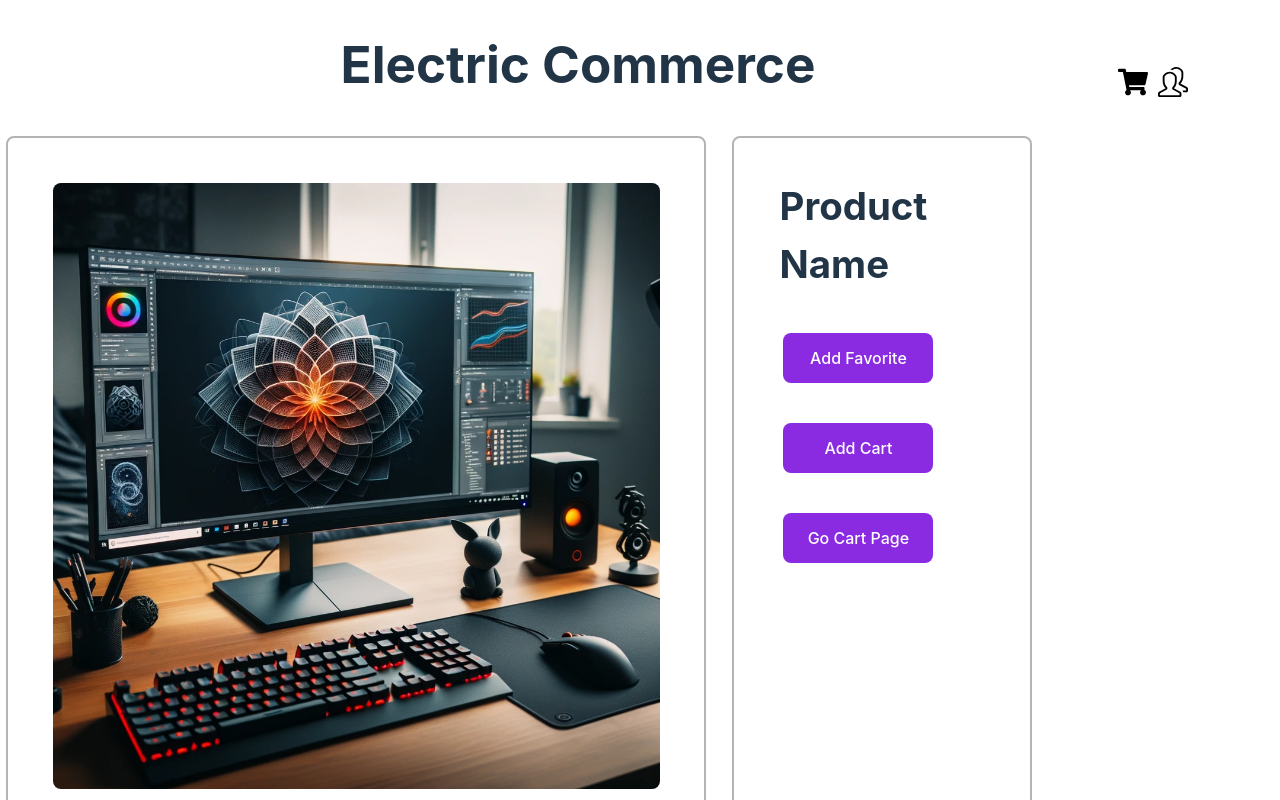
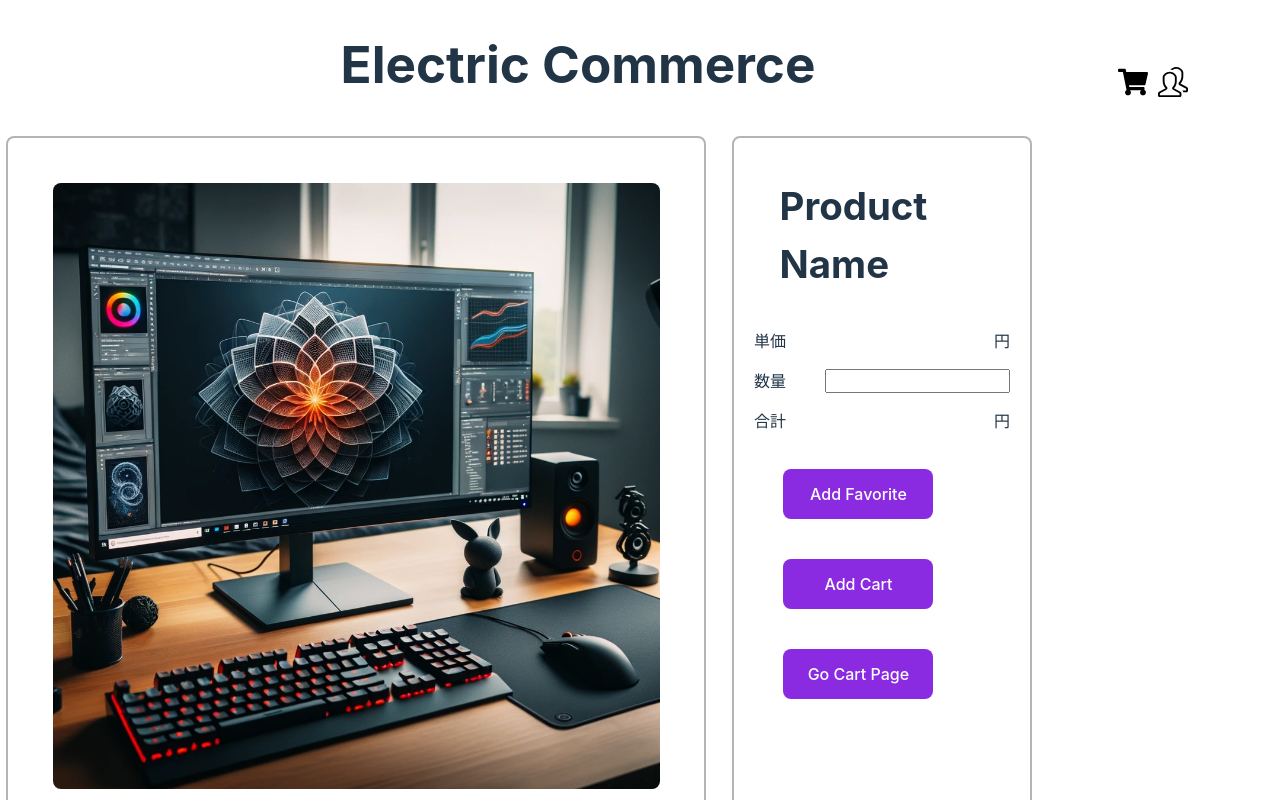
Before and after one commit to kip2/E-Commerce-Site-React, a React (Vite) app in the folder app/: page / in a window 1280 px wide. Shown: the top 800 px of the page. Built offline with nearby package versions, Linux system fonts and the light colour scheme.

Commit message:
計算枠のスケルトン作成

```diff
--- /dev/null
+++ b/app/src/components/molecules/Calculation.css
@@ -0,0 +1,4 @@
+.unit-price {
+    display: flex;
+    justify-content: space-between;
+}
--- a/app/src/components/molecules/Calculation.tsx
+++ b/app/src/components/molecules/Calculation.tsx
@@ -0,0 +1,22 @@
+import "./Calculation.css"
+
+const Calculation = () => {
+    return (
+        <>
+            <div className="unit-price">
+                <p>単価</p>
+                <p>円</p>
+            </div>
+            <div className="unit-price">
+                <label>数量</label>
+                <input/>
+            </div>
+            <div className="unit-price">
+                <p>合計</p>
+                <p>円</p>
+            </div>
+        </>
+    )
+}
+
+export default Calculation
--- a/app/src/components/organisms/InformationMenu.tsx
+++ b/app/src/components/organisms/InformationMenu.tsx
@@ -1,4 +1,5 @@
 import Button from "../atoms/Button"
+import Calculation from "../molecules/Calculation"
 import "./InformationMenu.css"
 
 type InformationMenuProps = {
@@ -16,6 +17,7 @@ const InformationMenu: React.FC<InformationMenuProps> = () => {
     return (
         <div className="information-menu">
             <h3 className="information-menu-title">Product Name</h3>
+            <Calculation/>
             <div className="buttons">
                 <Button
                     caption={"Add Favorite"}
```
